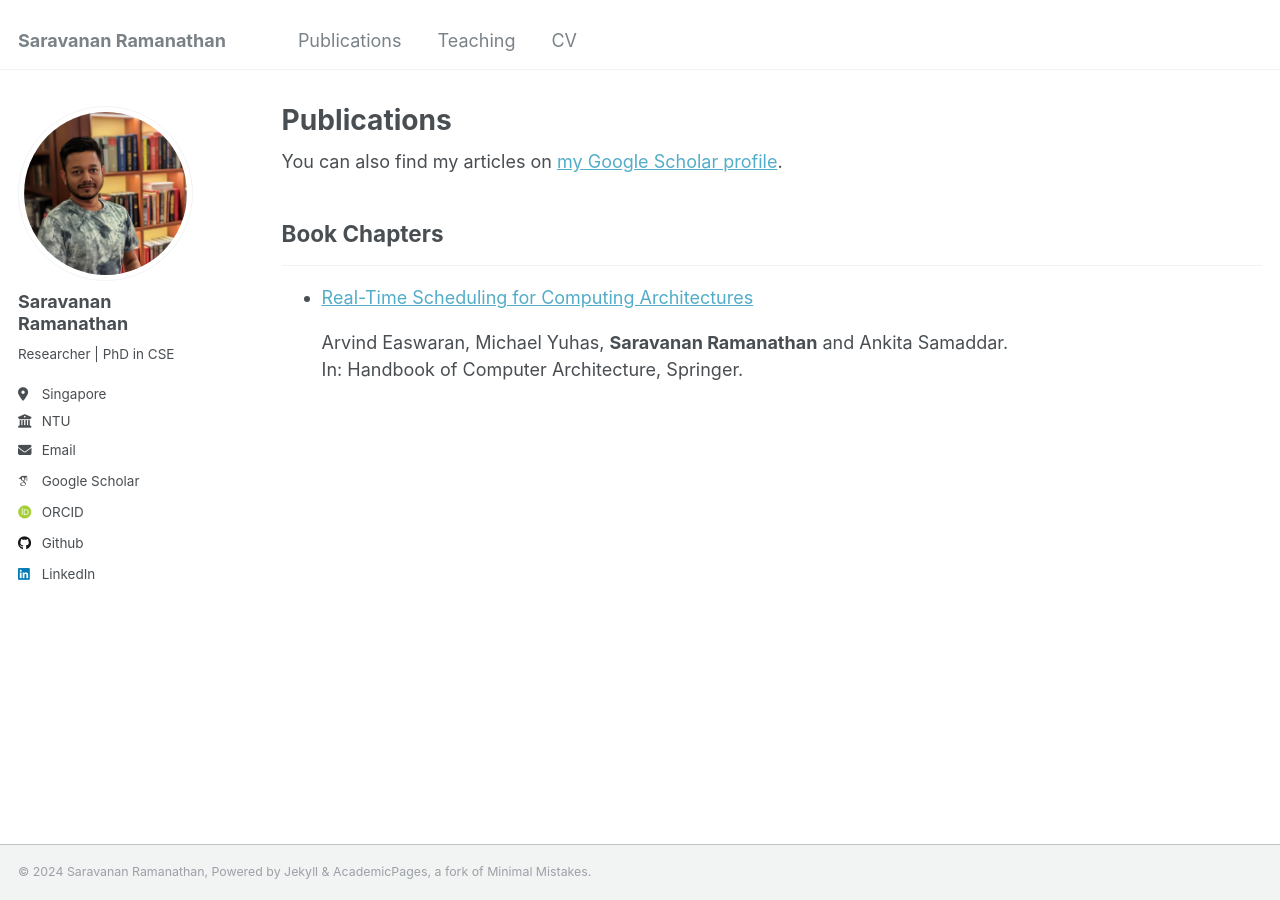
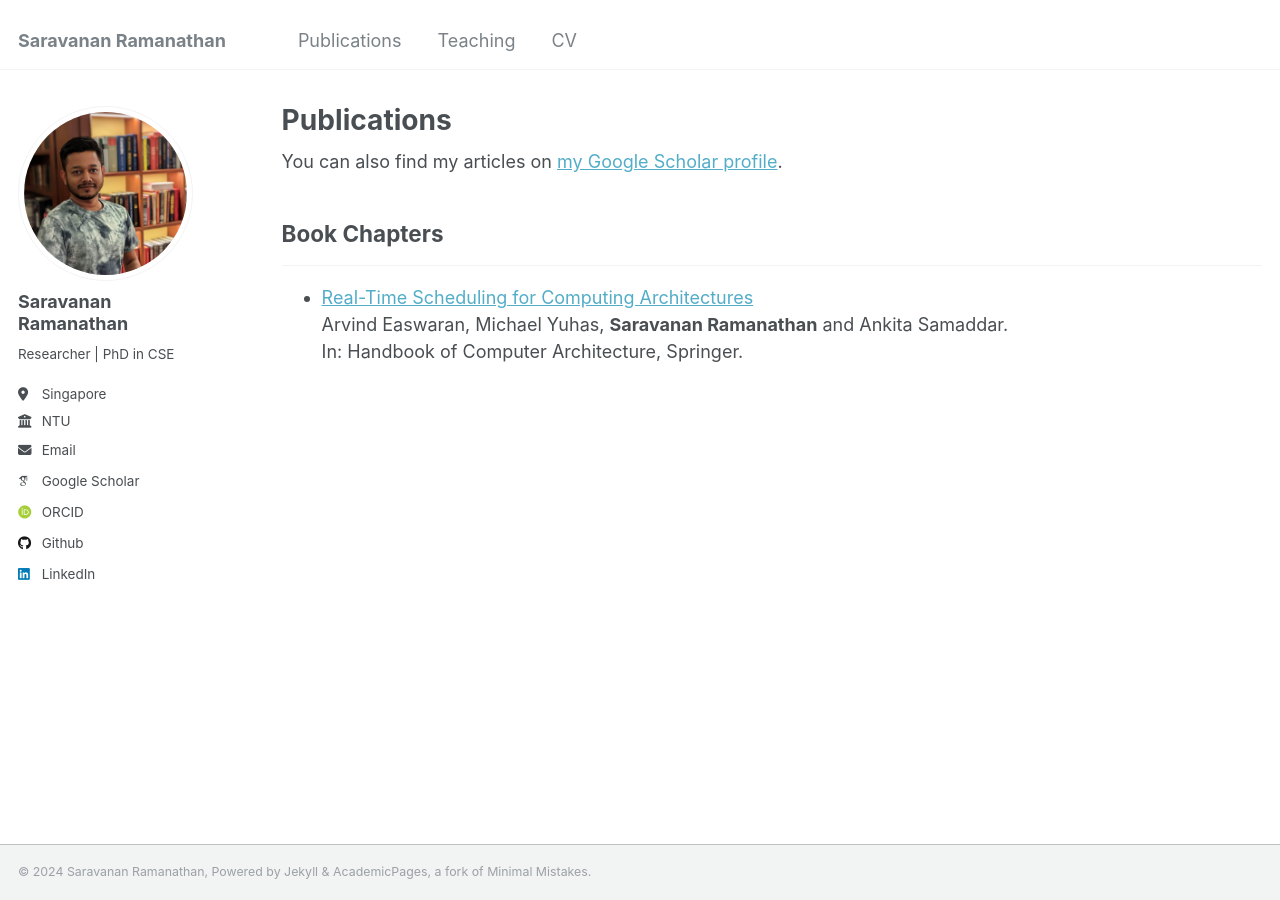
Before and after one commit to saravana016/saravana016.github.io, a Jekyll site: the page built from _pages/publications.html, in a window 1280 px wide. Built offline with Jekyll 4.4.1, drawn with Linux system fonts in a browser that asks for light colours; some web fonts are replaced.

```diff
--- a/_pages/publications.html
+++ b/_pages/publications.html
@@ -37,7 +37,7 @@ author_profile: true
 <h2> Book Chapters</h2><hr />
 
 <ul>
-  <li><a href="https://link.springer.com/referenceworkentry/10.1007/978-981-15-6401-7_5-1"> Real-Time Scheduling for Computing Architectures </a>
-    <p>Arvind Easwaran, Michael Yuhas, <b>Saravanan Ramanathan</b> and Ankita Samaddar.<br>
+  <li><p><a href="https://link.springer.com/referenceworkentry/10.1007/978-981-15-6401-7_5-1"> Real-Time Scheduling for Computing Architectures </a><br>
+    Arvind Easwaran, Michael Yuhas, <b>Saravanan Ramanathan</b> and Ankita Samaddar.<br>
     In: Handbook of Computer Architecture, Springer.</p></li>
 </ul>
```
